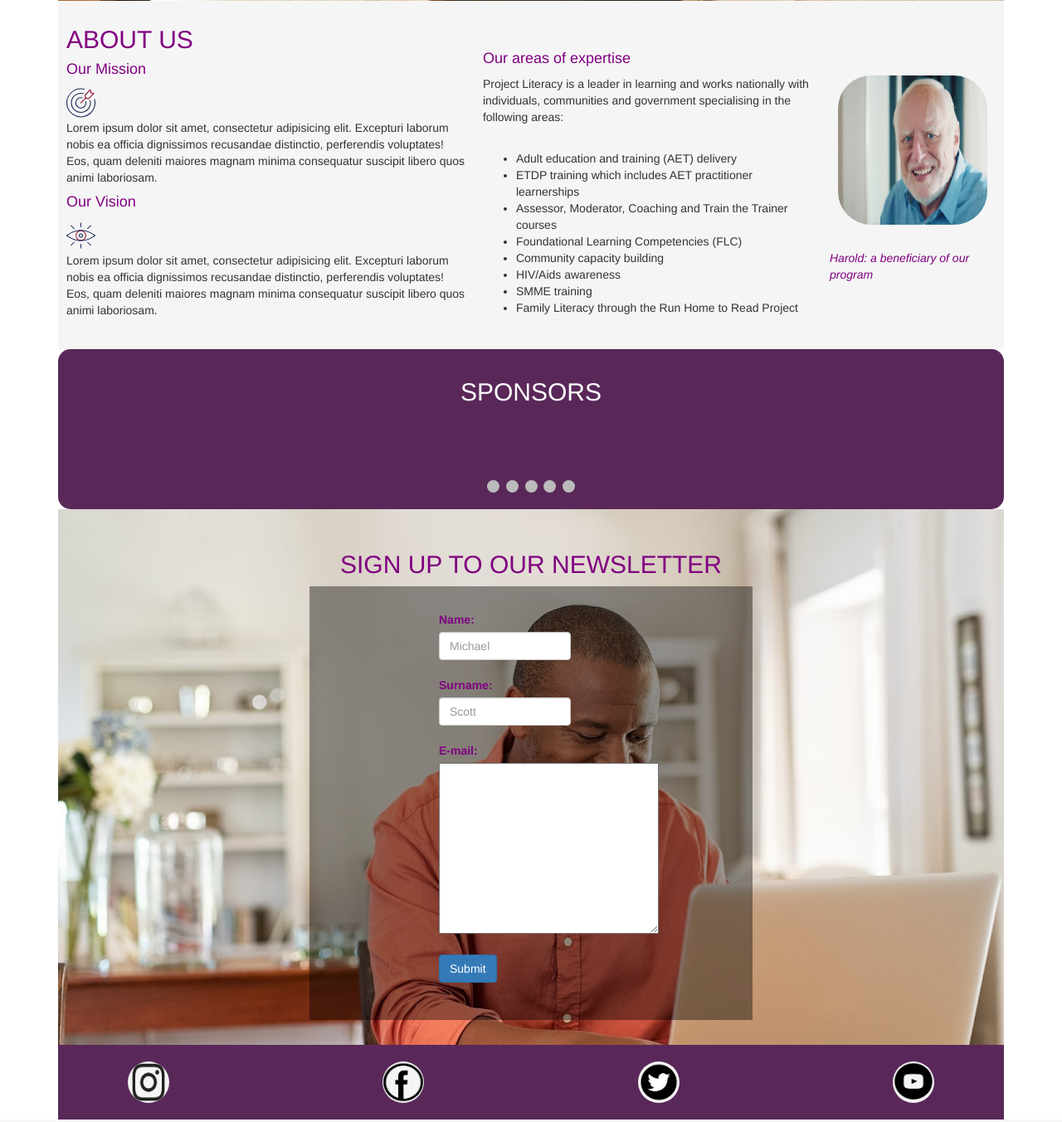
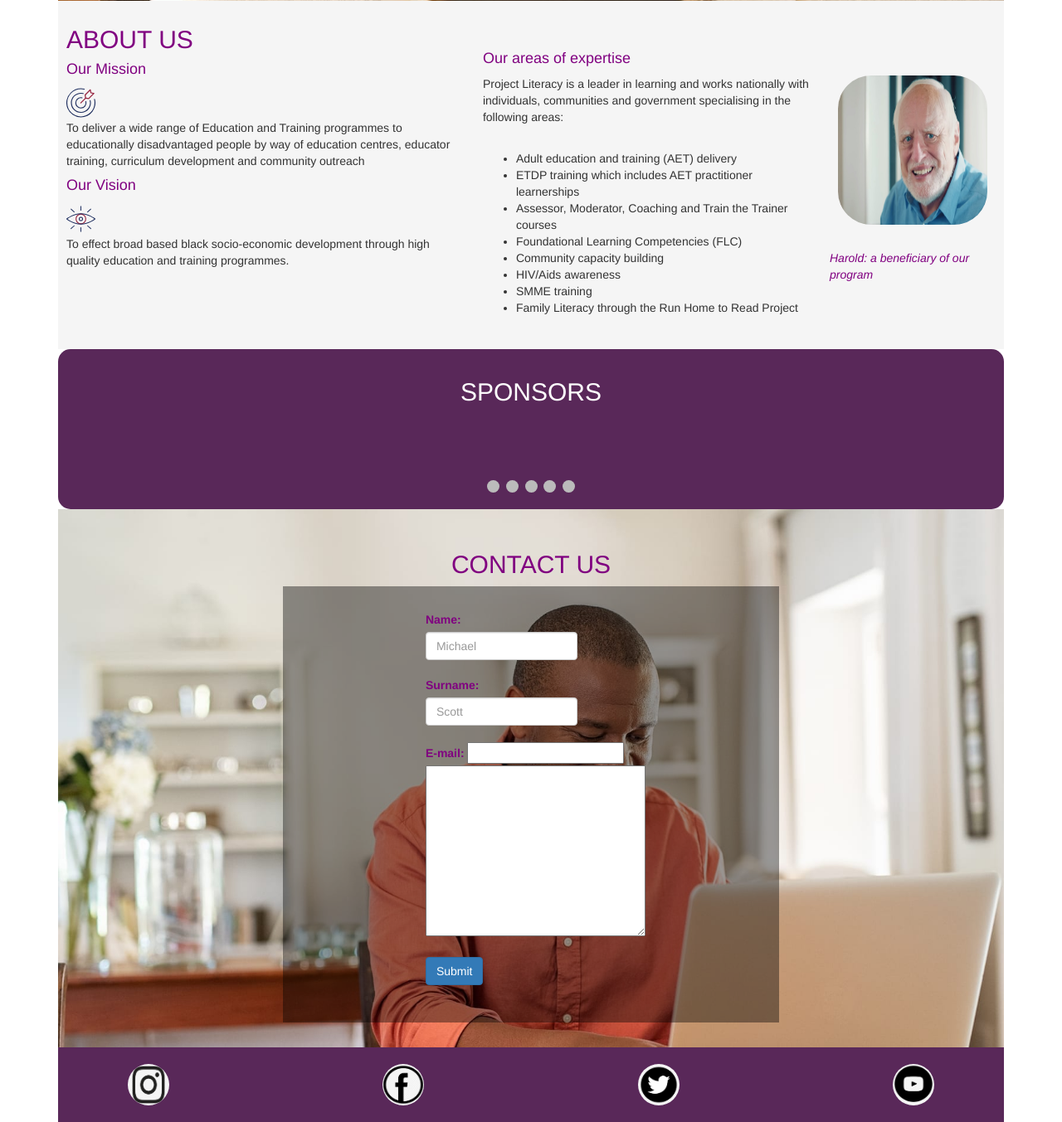
Before and after one commit to GreatKarlie/Task1, a PHP site: page /index.html in a window 1280 px wide. Shown: the part 493-1846 px from the top of the page at 83% size. Run offline with PHP 8.4, Linux system fonts and the light colour scheme; some libraries are stand-ins or nearby versions.

Commit message:
Add files via upload

```diff
--- a/index.html
+++ b/index.html
@@ -10,7 +10,8 @@
     <script src="https://ajax.googleapis.com/ajax/libs/jquery/3.5.1/jquery.min.js"></script>
     <script src="https://ajax.googleapis.com/ajax/libs/jquery/3.3.1/jquery.min.js"></script>
     <script src="https://www.google.com/recaptcha/api.js?render=6LeUVu0aAAAAAJN-y7OPwZict3msn6zwtGy1ABqR"></script>
-    <script src="https://smtpjs.com/v3/smtp.js"></script>
+    <script src="https://smtpjs.com/v3/smtp.js">
+    </script>
     <title>Project Literacy</title>
     <link rel="icon" href="project_literacy_logo.png" type="image">
 </head>
@@ -22,8 +23,8 @@
                 <li><a href="#"></a>HOME</li>
                 <li><a href="#"></a>ABOUT US</li>
                 <li><a href="#"></a>OUR SPONSORS</li>
+                <li><a href="#"></a>OUR SOCIALS</li>
                 <li><a href="#"></a>CONTACT US</li>
-                <li><a href="#"></a>SUBSCRIBE TO NEWSLETTER</li>
             </ul>
         </nav>
         <br><br><br><br>
@@ -48,18 +49,12 @@
             <div id="missionAU">
                 <h4>Our Mission</h4>
                 <img src="Project_Literacy_Icons_mission.svg" alt="">
-                <p> Lorem ipsum dolor sit amet, consectetur adipisicing elit. Excepturi laborum nobis
-                 ea officia dignissimos recusandae distinctio, perferendis voluptates!
-                 Eos, quam deleniti maiores magnam minima consequatur suscipit libero quos
-                 animi laboriosam.</p>
+                <p> To deliver a wide range of Education and Training programmes to educationally disadvantaged people by way of education centres, educator training, curriculum development and community outreach</p>
                 </div>
             <div id="visionAU">
                 <h4>Our Vision</h4>
                 <img src="Project_Literacy_Icons_vision.svg" alt="">
-                <p> Lorem ipsum dolor sit amet, consectetur adipisicing elit. Excepturi laborum nobis
-                    ea officia dignissimos recusandae distinctio, perferendis voluptates!
-                    Eos, quam deleniti maiores magnam minima consequatur suscipit libero quos
-                    animi laboriosam.</p>
+                <p> To effect broad based black socio-economic development through high quality education and training programmes.</p>
             </div>
         </div>
         <div id="rightAU">
@@ -129,11 +124,13 @@
                   <span class="dot" onclick="currentSlide(5)"></span>
                 </div>
 
+
+
             </div>
 
 
-        <div id="newsLetter">
-            <h2>SIGN UP TO OUR NEWSLETTER</h2>
+        <div id="socials">
+            <h2>CONTACT US</h2>
             <div class="signUp">
                 <div class="row">
 
@@ -145,16 +142,17 @@
 
                             <div class="col-lg-9">
                                 <label for="firstName">Name:</label>
-                                <input  type="text" id="firstName" class="form-control" placeholder="Michael" name="data[name]" onchange="updateMessage(name, value)"><br>
+                                <input  type="text" id="firstName" class="form-control" placeholder="Michael" name="name"><br>
                             </div>
 
                             <div class="col-lg-9">
                                 <label for="surName">Surname:</label>
-                                <input name="data[surname]" type="text" id="surName" class="form-control" placeholder="Scott" onchange="updateMessage(name, value)"><br>
+                                <input name="surname" type="text" id="surName" class="form-control" placeholder="Scott"><br>
                             </div>
                         </div>
 
                                 <label for="E-mail">E-mail:</label>
+                                <input type="email" name="email" id="email">
                                 <textarea name="message"  cols="30" rows="10"></textarea> <br><br>
                                 <input type="submit" id="submit" class="btn btn-primary" onclick="sendEmail()">
                             </form>
@@ -185,7 +183,6 @@
           }).then(
               response => response.json()
           ).then((html) => {
-            // you can put any JS code here
             alert('success')
           });
         });
@@ -196,9 +193,9 @@
     Host : "smtp.gmail.com",
     Username : "rayaan.karlie@younglings.africa",
     Password : "Password1",
-    To : 'dummythicdata1@gmail.com',
-    From : "karlilersa2@gmail,com",
-    Subject : "This is the subject",
+    To : 'projectlit95@gmail.com',
+    From : "rayaan.karlie@younglings.africa",
+    Subject : "You got into contact",
     Body : "And this is the body"
 }).then(
   message => alert(message)
--- a/style.css
+++ b/style.css
@@ -34,11 +34,11 @@ nav ul{
 nav li{
     cursor: pointer;
     font-size: 20px;
-    color: rgba(32, 17, 32, 0.932);
+    color: rgba(78, 25, 78, 0.932);
 }
 
 nav li:hover{
-    background-color: rgba(44, 23, 44, 0.932);
+    background-color: purple;
     color: white;
     padding: 20px;
 }
@@ -224,8 +224,8 @@ height: 40px;
   }
 
 
-/*NEWSLETTER SECTION*/
-#newsLetter{
+/*SOCIALS SECTION*/
+#socials{
     width: 100%;
     padding: 30px;
     display: flex;
```
